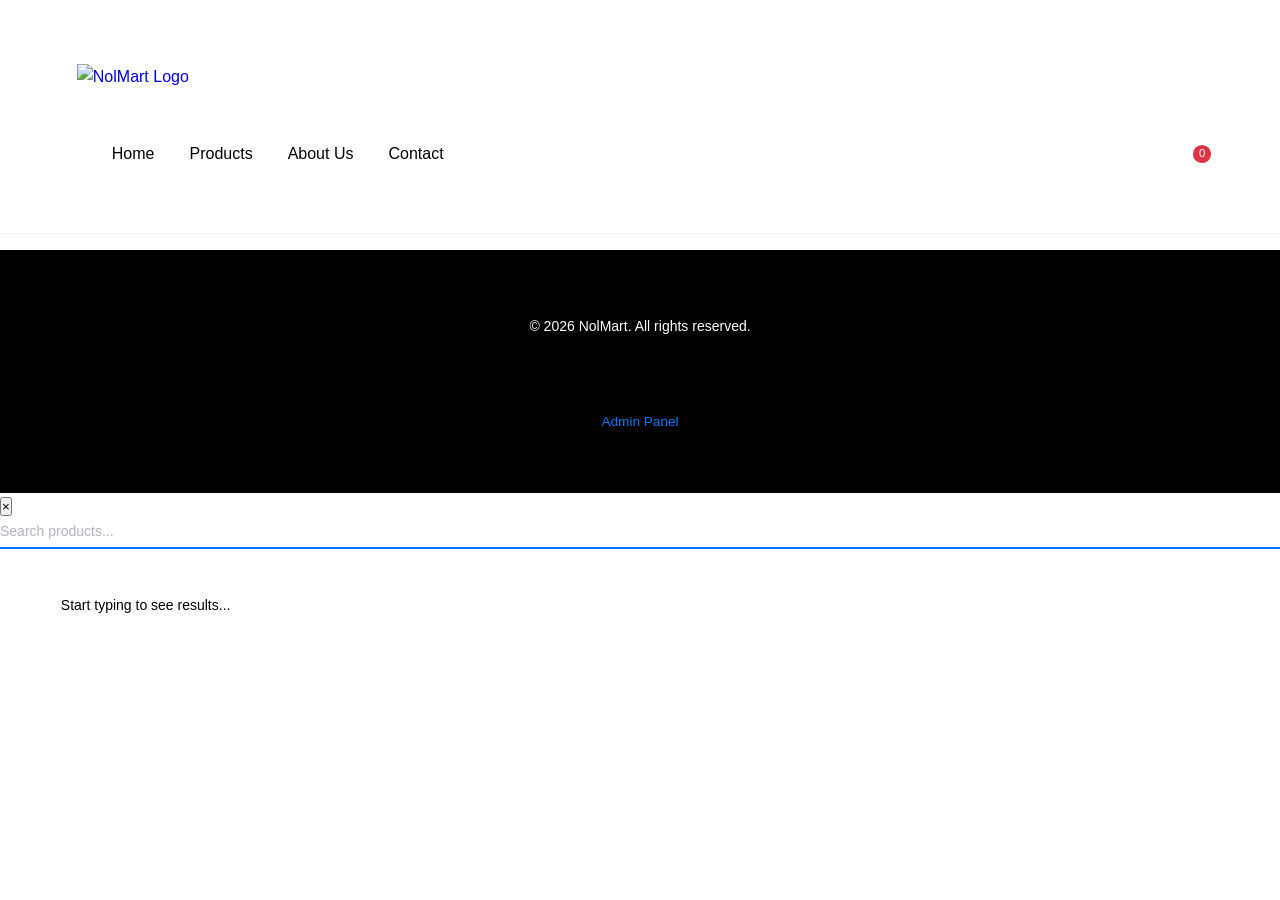
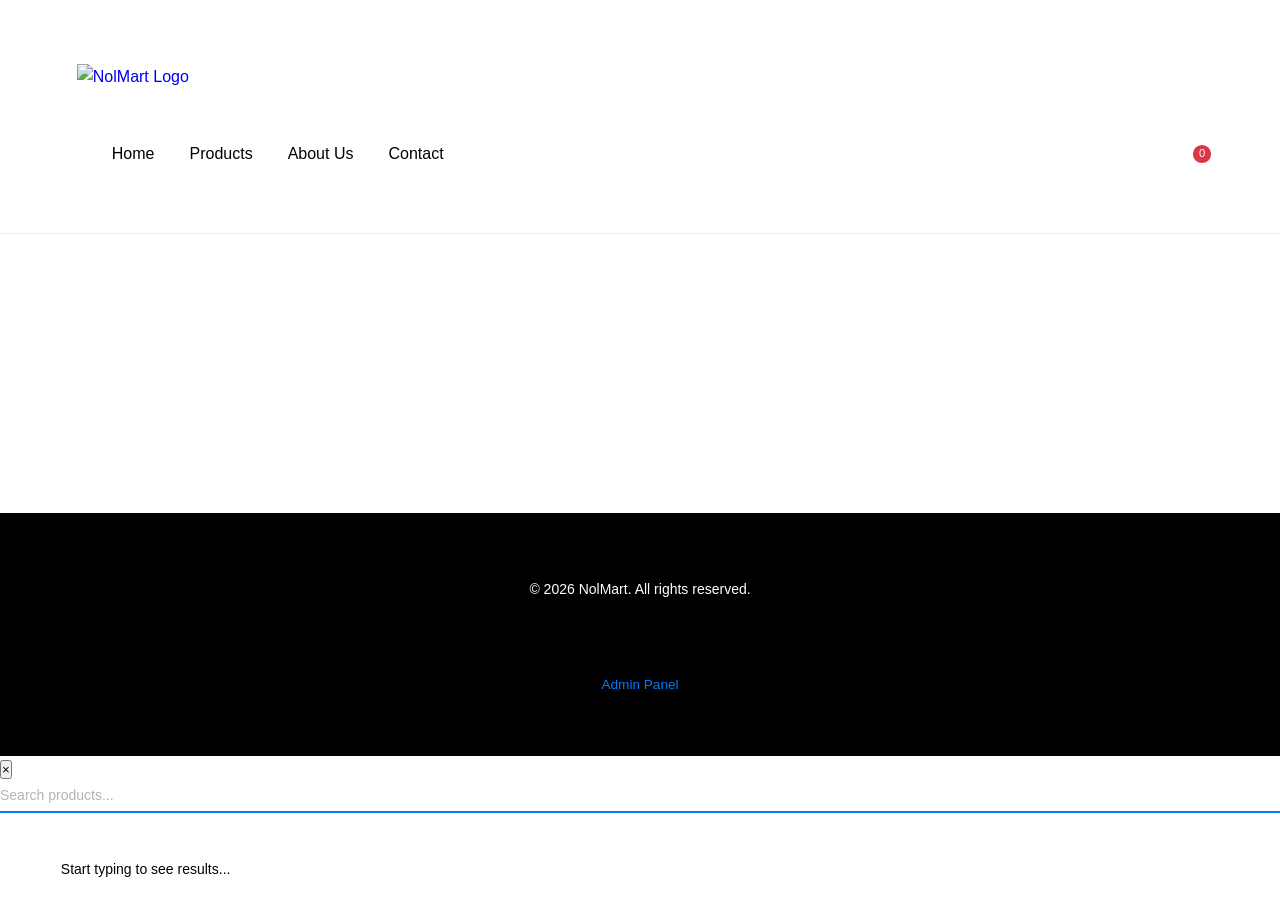

Update

--- a/css/styles.css
+++ b/css/styles.css
@@ -625,8 +625,17 @@ body {
 
 /* Main Content Sections */
 main {
+    flex: 1 1 auto;
+    height: 0;
+    overflow: hidden;
+    opacity: 0;
+    transition: opacity .3s
+}
+
+main.active {
     flex: 1;
-    display: none;
+    opacity: 1;
+    height: auto;
     margin-bottom: 20px;
 }
 
@@ -2830,15 +2839,10 @@ Use: #filterOverlay.mobile/.desktop */
 /*translate floating button*/
 
 .floating-button.translate-float {
-    display: none;
     background-color: transparent;
     box-shadow: none;
     color: #FFF;
     position: relative;
-}
-
-.floating-button.translate-float.active {
-    display: block;
 }
 
 .floating-button .language-button {
@@ -2850,7 +2854,7 @@ Use: #filterOverlay.mobile/.desktop */
     background: white;
     top:0;
     left:0;
-    transition: .6s ease-in-out;
+    transition: .3s ease-in-out; /* ensure main opacity's animation same as this timing */
 }
 
 .floating-button .language-button img {
